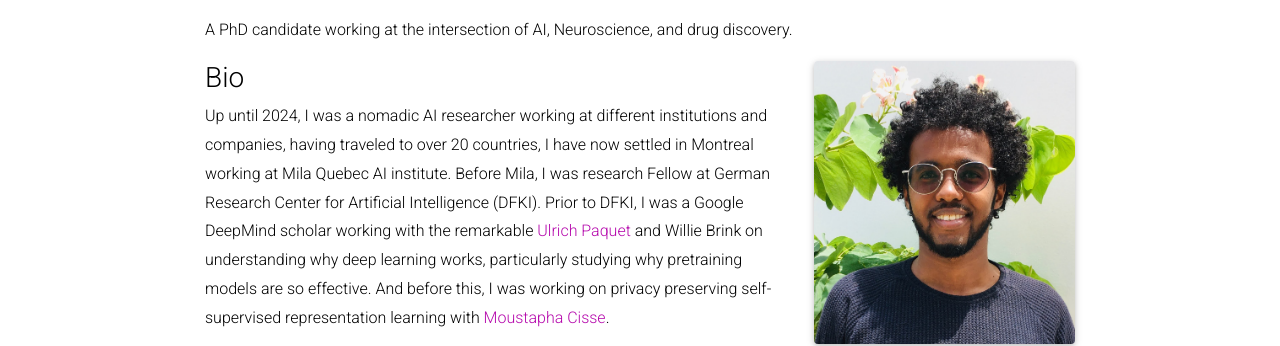
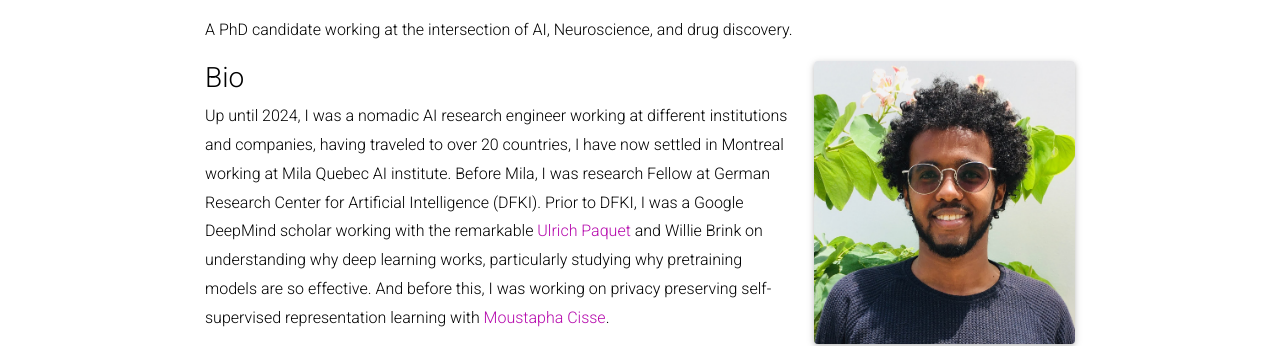
Before and after one commit to engmubarak48/jmohamud.github.io, a Jekyll site: the page built from _pages/about.md, in a window 1280 px wide and 900 px high. Shown: the part 150-496 px from the top of the window. Built offline with Jekyll 4.4.1, drawn with Linux system fonts in a browser that asks for light colours; full-size pictures stand in for the smaller copies a plugin makes; comment, search, counter and statistics services are not loaded; a style sheet for code colours, icons or effects is not loaded.

Commit message:
update about

```diff
--- a/_pages/about.md
+++ b/_pages/about.md
@@ -22,7 +22,7 @@ social: true  # includes social icons at the bottom of the page
 
 ### Bio
 
-Up until 2024, I was a nomadic AI researcher working at different institutions and companies, having traveled to over 20 countries, I have now settled in Montreal working at Mila Quebec AI institute. Before Mila, I was research Fellow at German Research Center for Artificial Intelligence (DFKI). Prior to DFKI, I was a Google DeepMind scholar working with the remarkable [Ulrich Paquet](https://www.linkedin.com/in/ulrich-paquet-72b6055a/?originalSubdomain=uk) and Willie Brink on understanding why deep learning works, particularly studying why pretraining models are so effective. And before this, I was working on privacy preserving self-supervised representation learning with [Moustapha Cisse](https://nexteinstein.org/person/moustapha-cisse/).
+Up until 2024, I was a nomadic AI research engineer working at different institutions and companies, having traveled to over 20 countries, I have now settled in Montreal working at Mila Quebec AI institute. Before Mila, I was research Fellow at German Research Center for Artificial Intelligence (DFKI). Prior to DFKI, I was a Google DeepMind scholar working with the remarkable [Ulrich Paquet](https://www.linkedin.com/in/ulrich-paquet-72b6055a/?originalSubdomain=uk) and Willie Brink on understanding why deep learning works, particularly studying why pretraining models are so effective. And before this, I was working on privacy preserving self-supervised representation learning with [Moustapha Cisse](https://nexteinstein.org/person/moustapha-cisse/).
 
 💡 I have also recently started PhD at the University of Montreal, supervised by [Mirco Ranavalli](https://mila.quebec/en/directory/mirco-ravanelli) and [Yoshua Bengio](https://mila.quebec/en/directory/yoshua-bengio). My research primarily revolves around the intersection of AI and neuroscience. I am interested to understand how the human brain functions by developing general-purpose models for the brain. I particularly work on deep representation learning, graph neural networks and language models and their applications to human brain, drug discovery, and healthcare.
 
```
